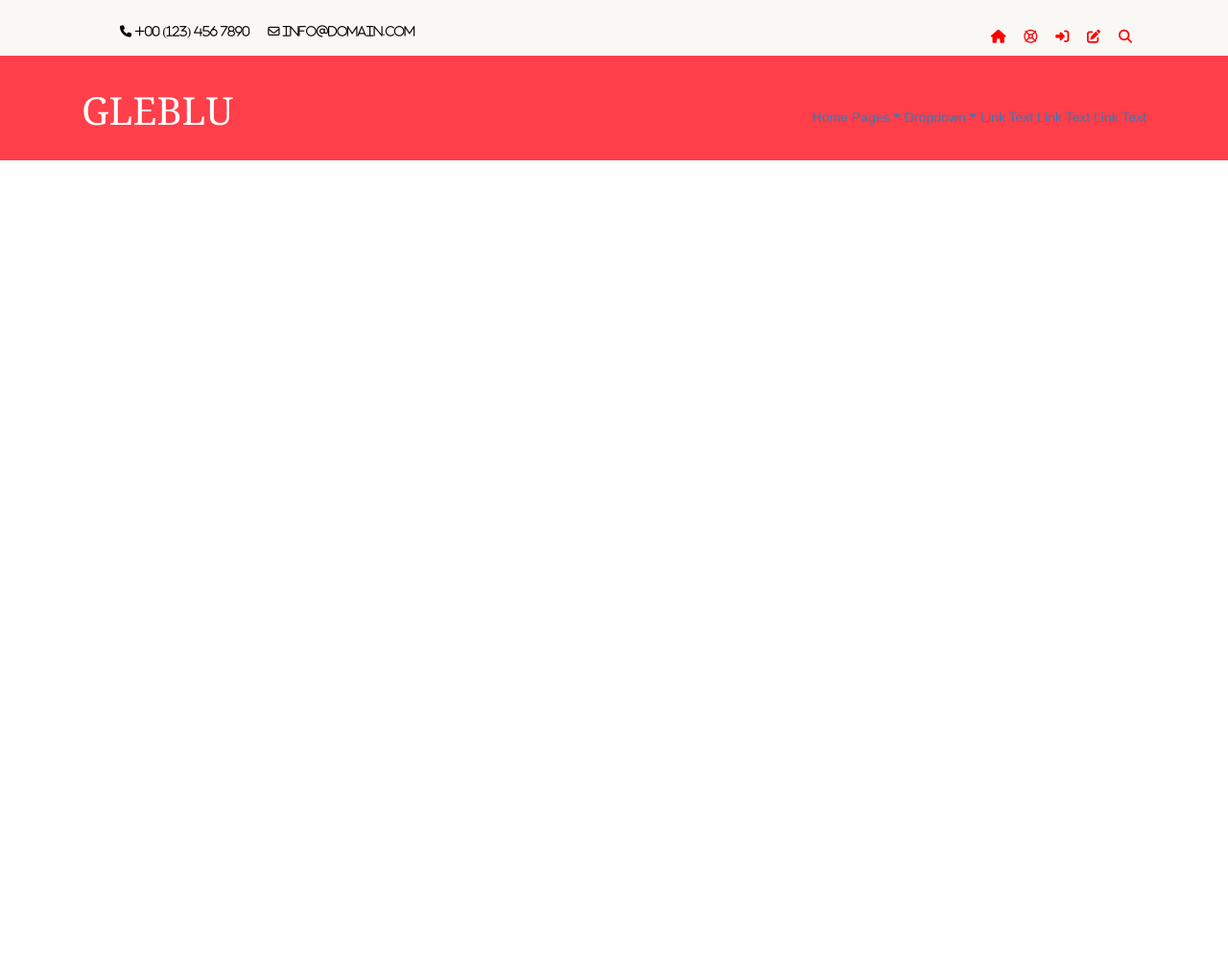
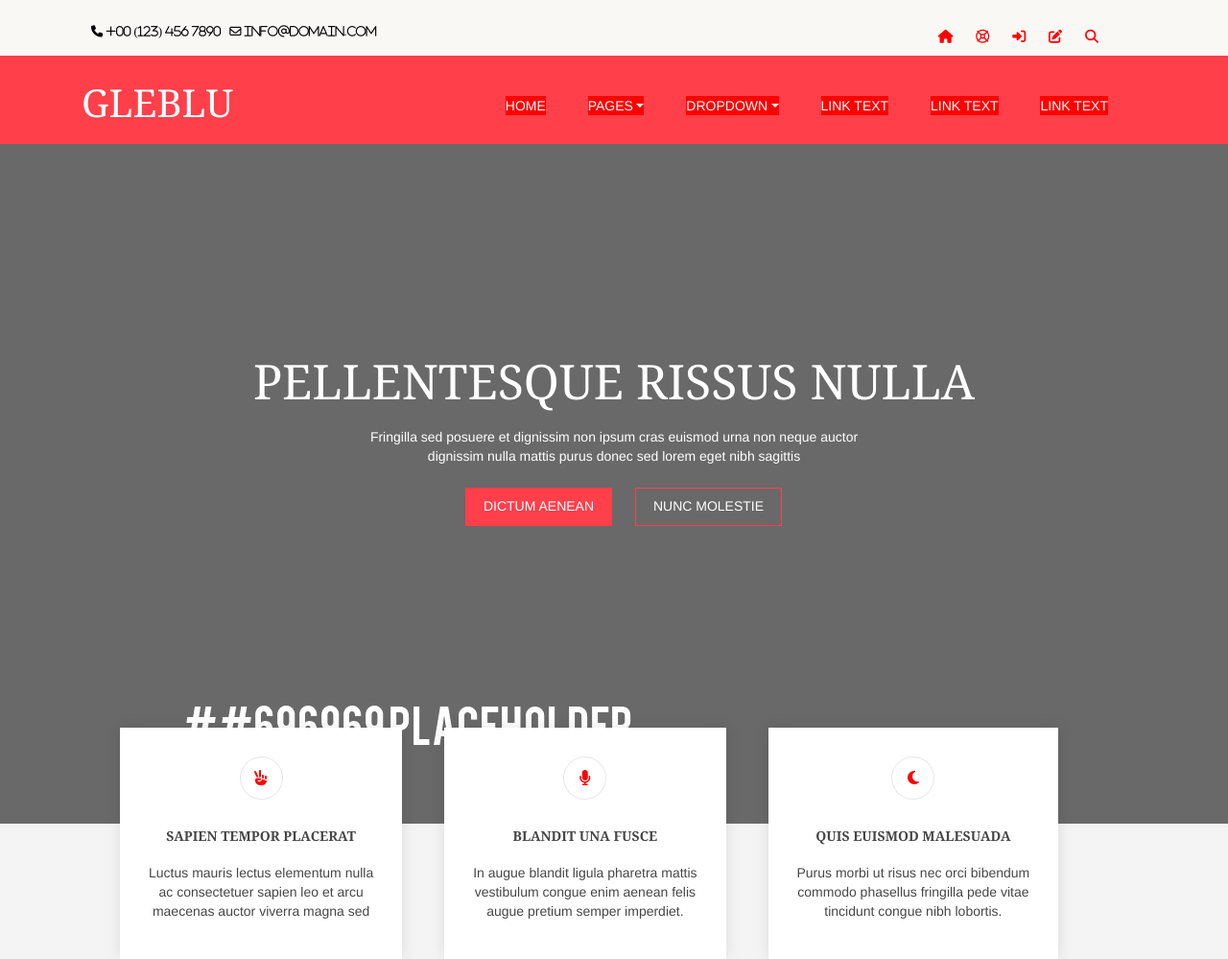
Before and after one commit to syrmonsters/gleblu, a plain HTML site: page gleblu1/index.html in a window 1280 px wide. Shown: the whole page at 96% size. Before the commit the page ends 800 px from the top, so only its background shows below. Drawn offline with nearby package versions, Linux system fonts and the light colour scheme.

Commit message:
Add files via upload

```diff
--- a/gleblu1/index.html
+++ b/gleblu1/index.html
@@ -17,16 +17,16 @@
             <div class="row0">
                     <div class="contact">
                         <ul>
-                            <li class="fas fa-phone fa-sm spatiu0"> <span class="con">+00 (123) 456 7890<span></li>
-                            <li class="far fa-envelope fa-sm spatiu0"> <span class="con">INFO@DOMAIN.COM</span></li>
+                            <li class="fas fa-phone fa-sm "> <a href="tel:+001234567890" class="con">+00 (123) 456 7890</a></li>
+                            <li class="far fa-envelope fa-sm "> <a href="mailto:info@domain.com" class="con">INFO@DOMAIN.COM</a></li>
                         </ul>
                         <div id="quick_menu">
-                                <ul id="top_list ">
-                                    <li><a href="#" title=""><i class="fas fa-home  spatiu"></i></a></li>
-                                    <li><a href="#" title="Help Centre"><i class="far fa-life-ring spatiu"></i></a></li>
-                                    <li><a href="#" title="Login"><i class="fas fa-sign-in-alt  spatiu"></i></a></li>
-                                    <li><a href="#" title="Sign Up"><i class="fas fa-edit  spatiu"></i></a></li>
-                                    <li><a href="#" title=""><i class="fas fa-search  spatiu"></i></a></li>
+                                <ul id="top_list">
+                                    <li><a href="#" title=""><i class="fas fa-home "></i></a></li>
+                                    <li><a href="#" title="Help Centre"><i class="far fa-life-ring"></i></a></li>
+                                    <li><a href="#" title="Login"><i class="fas fa-sign-in-alt"></i></a></li>
+                                    <li><a href="#" title="Sign Up"><i class="fas fa-edit"></i></a></li>
+                                    <li><a href="#" title=""><i class="fas fa-search"></i></a></li>
 
                                 </ul>
                         </div>
@@ -39,18 +39,18 @@
     <div class="wrapper row1">
         <div class="container">
             <div class="logo">
-             <h1 class="title">Gleblu</h1>
+             <a class="title_r" href="index.html">Gleblu</a>
             </div>
 
-            <nav id="mainav" class="">
+            <nav id="mainav" class="nav_style">
                 <ul class="clear">
-                    <li class="active">
+                    <li class="active ">
                         <a href="index.html"> Home</a>
                     </li>
 
                     <li>
                          <div class="dropdown ">
-                             <a href="#" class="dropdown-toggle" data-toggle="dropdown">Pages</a>
+                             <a href="#" class="dropdown-toggle spatiu 1" data-toggle="dropdown">Pages</a>
                                <div class="dropdown-menu">
                                   <ul>
                                   <li>
@@ -112,15 +112,15 @@
                         </div>
                     </li>
 
-                    <li>
+                    <li class="#">
                         <a href="#">Link Text</a>
                     </li>
 
-                    <li>
+                    <li class="#">
                             <a href="#">Link Text</a>
                     </li>
 
-                    <li>
+                    <li class="#">
                             <a href="#">Link Text</a>
                     </li>
 
@@ -129,6 +129,60 @@
             </nav>
         </div>
 
+    </div>
+
+
+    <div class="wrapper overlay " style="background-image: url(images/placeholder1.jpg);">
+        <div class="container">
+            <div id="pageintro" class="#">
+                <article>
+                    <h3 class="heading"> Pellentesque rissus nulla</h3>
+                    <p>  Fringilla sed posuere et dignissim non ipsum cras euismod urna non neque auctor dignissim nulla mattis purus donec sed lorem eget nibh sagittis</p>
+                    <div class="btn_list">
+                        <ul  class="nospace inline pushright">
+                            <li>
+                                <a class="btn" href="#">Dictum aenean</a>
+                            </li>
+                            <li>
+                                <a class="btn inverse" href="#">Nunc molestie</a>
+                            </li>
+                        </ul>
+                    </div>
+                </article>
+            </div>
+        </div>
+    </div>
+
+    <div class="wrapper row2">
+        <div class="container">
+            <section id="introblocks" class=" cards clear">
+                <ul class="nospace group">
+                    <li class="one_third first">
+                        <article>
+                           <a href="#"><i class="fas fa-hand-peace"></i></a>
+                           <h6 class="heading_card underline">Sapien tempor placerat</h6>
+                           <p>Luctus mauris lectus elementum nulla </br> ac consectetuer sapien leo et arcu </br> maecenas auctor viverra magna sed</p>
+                        </article>
+                    </li>
+
+                    <li class="one_third second">
+                        <article class="active">
+                            <a href="#"><i class="fas fa-microphone"></i></a>
+                            <h6 class="heading_card underline">Blandit una fusce</h6>
+                            <p>In augue blandit ligula pharetra mattis</br> vestibulum congue enim aenean felis</br> augue pretium semper imperdiet.</p>
+                        </article>
+                    </li>
+
+                    <li class="one_third third">
+                        <article>
+                            <a href="#"><i class="fas fa-moon"></i></a>
+                            <h6 class="heading_card underline">Quis euismod malesuada</h6>
+                            <p>Purus morbi ut risus nec orci bibendum</br> commodo phasellus fringilla pede vitae</br> tincidunt congue nibh lobortis.</p>
+                        </article>
+                    </li>
+                </ul>
+            </section>
+        </div>
     </div>
 
 
@@ -163,4 +217,5 @@
                     <li>
 
                     </li>
-                </ul>-->
+                </ul>
+            Another one bites the dust------------>
--- a/gleblu1/layout/style/layout.css
+++ b/gleblu1/layout/style/layout.css
@@ -1,3 +1,4 @@
+
 ul{
     list-style-type: none;
 }
@@ -8,20 +9,25 @@ ul{
 
 }
 
-
 .con {
     font-weight: normal;
-
     color:black;
 }
 
-.spatiu {
+.contact ul li a:hover{
+    text-decoration: none;
+    color: black;
+}
+
+#quick_menu i{
+    color: red;
     margin-right: 15px;
-    color: red;
 }
-.spatiu0 {
-    margin-right: 15px;
-    color:black;
+
+.contact ul li {
+    margin-right: 35px;
+    margin-left: -30px;
+    color: black;
 }
 
 #quick_menu {
@@ -37,27 +43,29 @@ ul{
 
 .wrapper.row1 {
     background-color: #FF3F4A;
-    padding-bottom: 25px;
+    padding-bottom: 15px;
 }
 
 .logo {
-    margin-top: 35px;
+    margin-top: 20px;
     text-transform: uppercase;
     color:white;
 }
 
 
-.title {
+.title_r{
     margin: 0;
     padding: 0;
     font-size: 40px;
     text-transform: uppercase;
     font-family: Georgia, "Times New Roman", Times, serif;
-
-
-
+    color: #FFFF;
 }
 
+.title_r:hover {
+    color: white;
+    text-decoration: none;
+}
 .dropdown:hover .dropdown-menu {
     display: block;
     margin-top: 0;
@@ -67,15 +75,191 @@ ul{
 }
 
 .dropdown-menu1:hover {
-    display: block;
+    display: inline-block;
 }
 
 
  #mainav {
      float: right;
-     margin-top: -25px;
+     margin-top: -35px;
+     text-transform: uppercase;
+     color: white;
  }
 
- #mainav  ul  li{
+ #mainav  ul  li {
     display: inline-block;
+    margin-right: 40px;
+    background-color: red;
+    border-color: transparent;
+
 }
+
+#mainav ul li a{
+    color:white;
+
+}
+
+
+#mainav ul li a:hover{
+    text-decoration: none;
+    color:white;
+    background-color: red;
+}
+
+
+
+
+.heading{
+    margin-bottom:  15px ;
+    text-transform: uppercase;
+    font-family: Georgia, 'Times New Roman', Times, serif;
+
+}
+#pageintro {
+    padding: 200px 0 300px;
+}
+
+#pageintro article, #pageintro article p{
+    display: block;
+    max-width: 75%;
+    margin: 0 auto;
+    text-align: center;
+    color:white;
+
+
+}
+#pageintro .heading{
+    margin-bottom: 20px;
+    font-size: 5rem;
+}
+
+#pageintro article p{
+    max-width: 65%;
+    line-height: 2rem;
+}
+
+#pageintro footer{
+    margin-top: 50px;
+}
+.btn, .btn.inverse:hover{
+    color:#FFFF;
+    background-color: #FF3F4A;
+    border-color: #FF3F4A;
+}
+
+.btn:hover {
+    background-color: transparent;
+    color:#FFF;
+}
+
+.inverse{
+    color: #FFFF;
+    background-color: transparent;
+}
+
+.btn{
+
+    display: inline-block;
+    padding: 8px 18px 10px;
+    text-transform: uppercase;
+    border-radius: 0;
+    margin-right: 20px;
+    transition: .3s ease-in-out;
+
+}
+
+.nospace{
+    list-style: none ;
+}
+
+.btn_list{
+    margin-top: 23px;
+}
+.btn_list ul li {
+    display: inline;
+}
+
+.row2 {
+    background-color: #F4F4F4;
+    color:#474747;
+
+}
+
+
+.wrapper{
+    display: block;
+    position: relative;
+    width: 100%;
+    margin:0;
+    padding: 0;
+    text-align: left;
+    word-wrap: break-word;
+
+}
+
+#introblocks article{
+    color:#474747;
+    background-color: #FFF;
+    box-shadow: 0px 0px 15px rgba(0,0,0, .1);
+    display:inline-block;
+    padding: 30px;
+    text-align: center;
+    box-sizing: border-box;
+}
+
+#introblocks ul{
+    display: inline-block ;
+    margin:-100px 0 0;
+    text-align: center;
+}
+#introblocks ul li{
+    display: inline-block;
+    list-style: none;
+    margin-right: 40px;
+}
+
+.heading_card{
+    text-transform: uppercase;
+    font-size: 1.4rem;
+    font-weight: 700;
+    margin: 0 0 20px 0;
+    font-family: Georgia, "Times New Roman", Times, serif;
+}
+
+
+
+#introblocks article i{
+    border-color: rgba(0,0,0,.1);
+    display: inline-block;
+    position: relative;
+    width: 45px;
+    height: 45px;
+    line-height: 43px;
+    margin-bottom: 30px;
+    font-size: 16px;
+    text-align: center;
+    border: 1px solid;
+    border-radius: 50%;
+}
+
+#introblocks article i{
+    color: red;
+    border-color: rgb(173, 169, 169, .3);
+}
+
+#introblocks article i{
+
+}
+
+#introblocks article i:hover{
+    color:white;
+    border-color: #FF3F4A;
+    background-color: #FF3F4A;
+    transition: .3s ease-in-out;
+
+}
+
+.first:hover{
+    color:white;
+    background-color: blue;
+}
```
Also changed, not shown: gleblu1/images/placeholder1.jpg (added).
